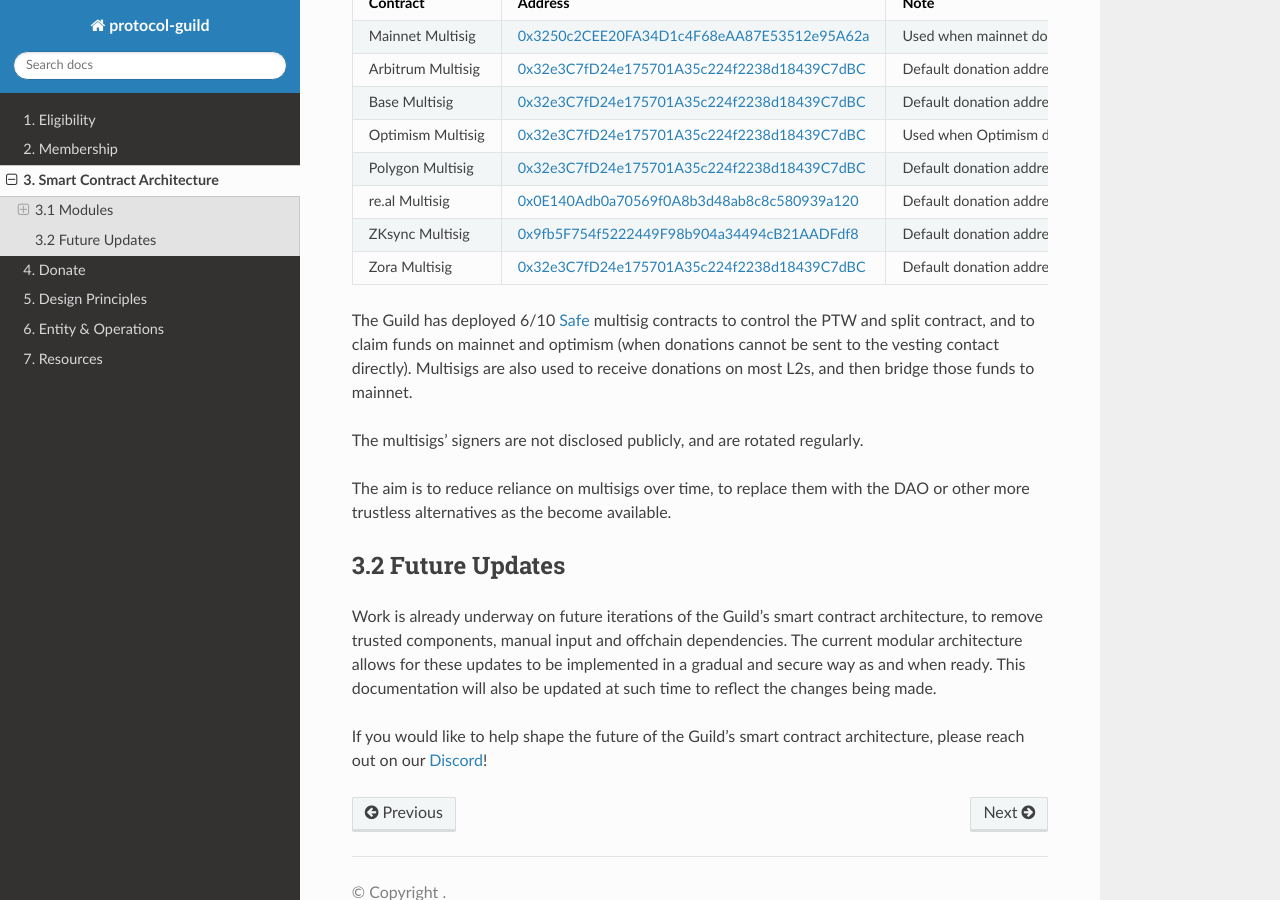
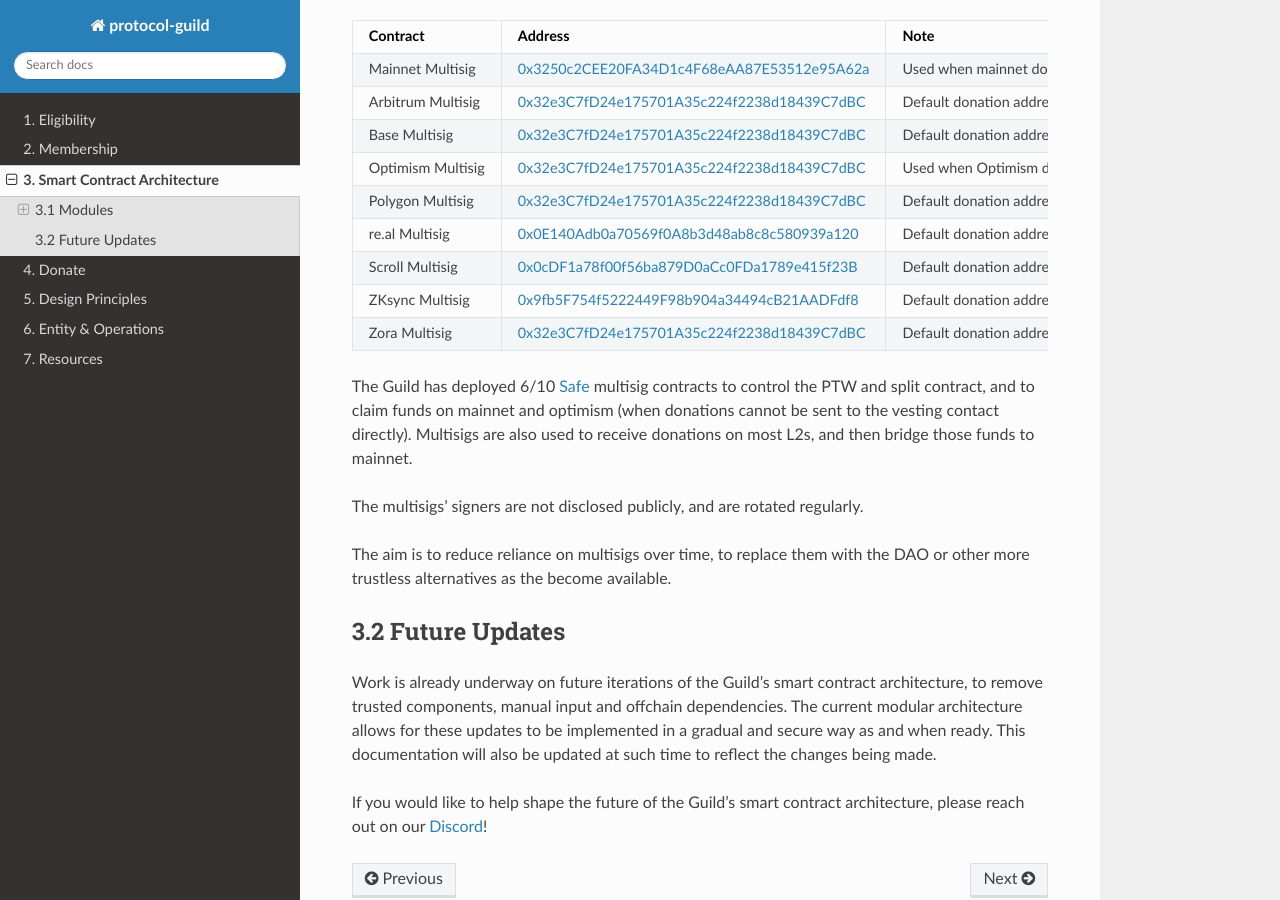
Before and after one commit to protocolguild/documentation, a Sphinx documentation site: the page built from docs/03-onchain-architecture.md, in a window 1280 px wide and 900 px high, scrolled down 4218 px. Built offline with Sphinx 7.4.7 and the Read the Docs theme 3.1.0, drawn with Linux system fonts in a browser that asks for light colours; some of the changed text lies outside the part shown.

Commit message:
Add Scroll multisig
Add Scroll multisig

```diff
--- a/docs/03-onchain-architecture.md
+++ b/docs/03-onchain-architecture.md
@@ -16,6 +16,7 @@
 | Optimism Multisig | [0x32e3C7fD24e175701A35c224f2238d18439C7dBC](https://app.safe.global/balances?safe=oeth:0x32e3C7fD24e175701A35c224f2238d18439C7dBC) | - | Used when Optimism donations need to be claimed |
 | Polygon Multisig | [0x32e3C7fD24e175701A35c224f2238d18439C7dBC](https://app.safe.global/balances?safe=matic:0x32e3C7fD24e175701A35c224f2238d18439C7dBC) | - | Default donation address on Polygon |
 | re.al Multisig | [0x0E140Adb0a70569f0A8b3d48ab8c8c580939a120](https://safe.re.al/balances?safe=re-al%3A0x0E140Adb0a70569f0A8b3d48ab8c8c580939a120) | - | Default donation address on re.al |
+| Scroll Multisig | [0x0cDF1a78f00f56ba879D0aCc0FDa1789e415f23B](https://app.safe.global/balances?safe=scr:0x0cDF1a78f00f56ba879D0aCc0FDa1789e415f23B) | - | Default donation address on Scroll |
 | ZKsync Multisig | [0x9fb5F754f5222449F98b904a34494cB21AADFdf8](https://app.safe.global/balances?safe=zksync:0x9fb5F754f5222449F98b904a34494cB21AADFdf8) | - | Default donation address on ZKsync |
 | Zora Multisig | [0x32e3C7fD24e175701A35c224f2238d18439C7dBC](https://safe.optimism.io/balances?safe=zora:0x32e3C7fD24e175701A35c224f2238d18439C7dBC) | - | Default donation address on Zora |
 
@@ -110,6 +111,7 @@
 | Optimism Multisig | [0x32e3C7fD24e175701A35c224f2238d18439C7dBC](https://app.safe.global/balances?safe=oeth:0x32e3C7fD24e175701A35c224f2238d18439C7dBC) | Used when Optimism donations need to be claimed (e.g. [OP RPGF](https://retrofunding.optimism.io/)) |
 | Polygon Multisig | [0x32e3C7fD24e175701A35c224f2238d18439C7dBC](https://app.safe.global/balances?safe=matic:0x32e3C7fD24e175701A35c224f2238d18439C7dBC) | Default donation address on Polygon |
 | re.al Multisig | [0x0E140Adb0a70569f0A8b3d48ab8c8c580939a120](https://safe.re.al/balances?safe=re-al%3A0x0E140Adb0a70569f0A8b3d48ab8c8c580939a120) | Default donation address on re.al |
+| Scroll Multisig | [0x0cDF1a78f00f56ba879D0aCc0FDa1789e415f23B](https://app.safe.global/balances?safe=scr:0x0cDF1a78f00f56ba879D0aCc0FDa1789e415f23B) | Default donation address on Scroll |
 | ZKsync Multisig | [0x9fb5F754f5222449F98b904a34494cB21AADFdf8](https://app.safe.global/balances?safe=zksync:0x9fb5F754f5222449F98b904a34494cB21AADFdf8) | Default donation address on ZKsync |
 | Zora Multisig | [0x32e3C7fD24e175701A35c224f2238d18439C7dBC](https://safe.optimism.io/balances?safe=zora:0x32e3C7fD24e175701A35c224f2238d18439C7dBC) | Default donation address on Zora |
 
```
